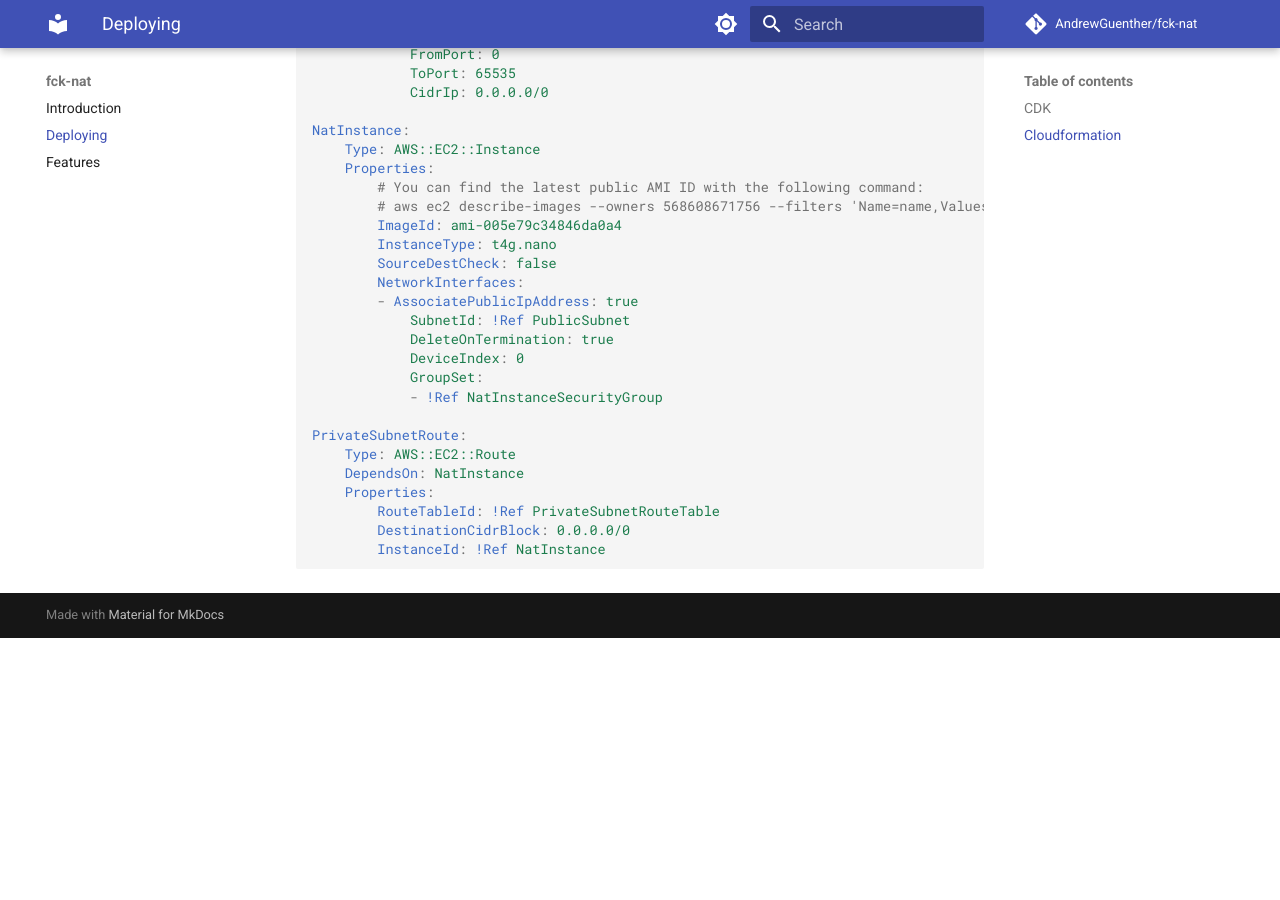
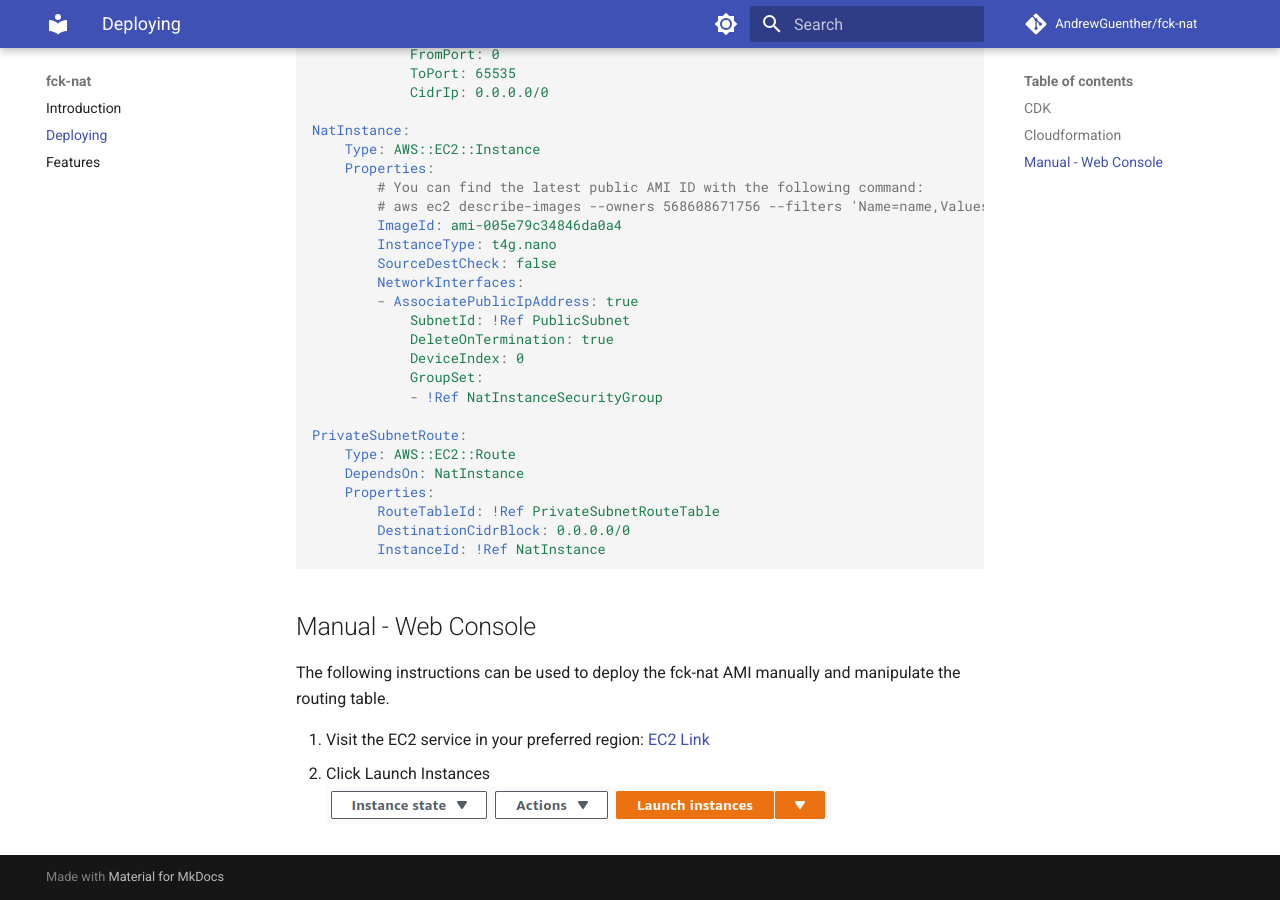
Before and after one commit to AndrewGuenther/fck-nat, an MkDocs documentation site: the page built from docs/deploying.md, in a window 1280 px wide and 900 px high, scrolled down 1747 px. Built offline with MkDocs 1.6.1 and Material for MkDocs 9.7.7, drawn with Linux system fonts in a browser that asks for light colours; comment, search, counter and statistics services are not loaded; before the commit the page ends 2385 px from its top, so only the background shows below that.

Commit message:
validate local image

````diff
--- a/docs/deploying.md
+++ b/docs/deploying.md
@@ -99,3 +99,10 @@ PrivateSubnetRoute:
         DestinationCidrBlock: 0.0.0.0/0
         InstanceId: !Ref NatInstance
 ```
+
+## Manual - Web Console
+The following instructions can be used to deploy the fck-nat AMI manually and manipulate the routing table.
+
+1. Visit the EC2 service in your preferred region: [EC2 Link](https://us-east-2.console.aws.amazon.com/ec2/)
+2. Click Launch Instances
+   ![Launch Instance](images/1_launch_instance.png "Launch Instance")
````
Also changed, not shown: docs/images/1_launch_instance.png (added).
